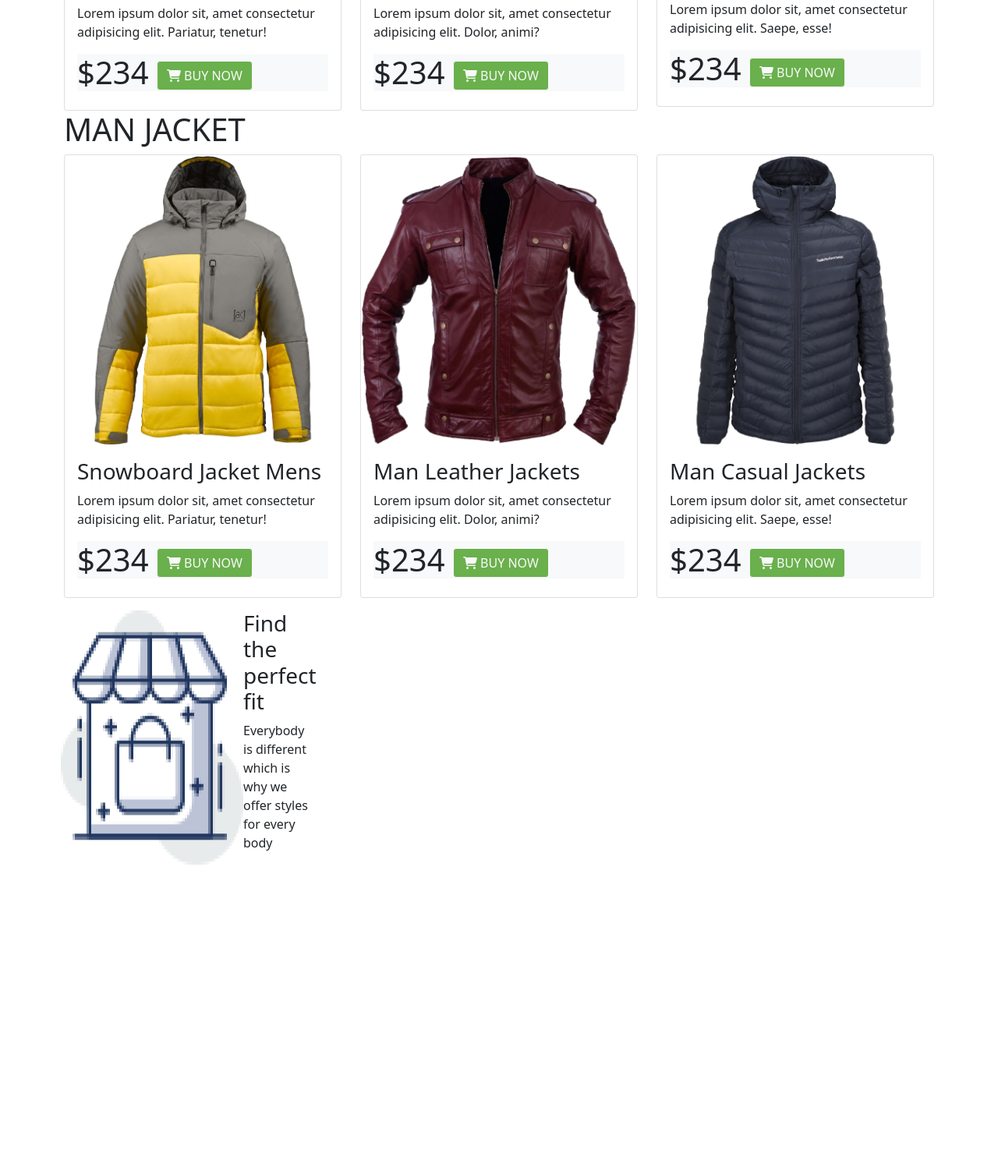
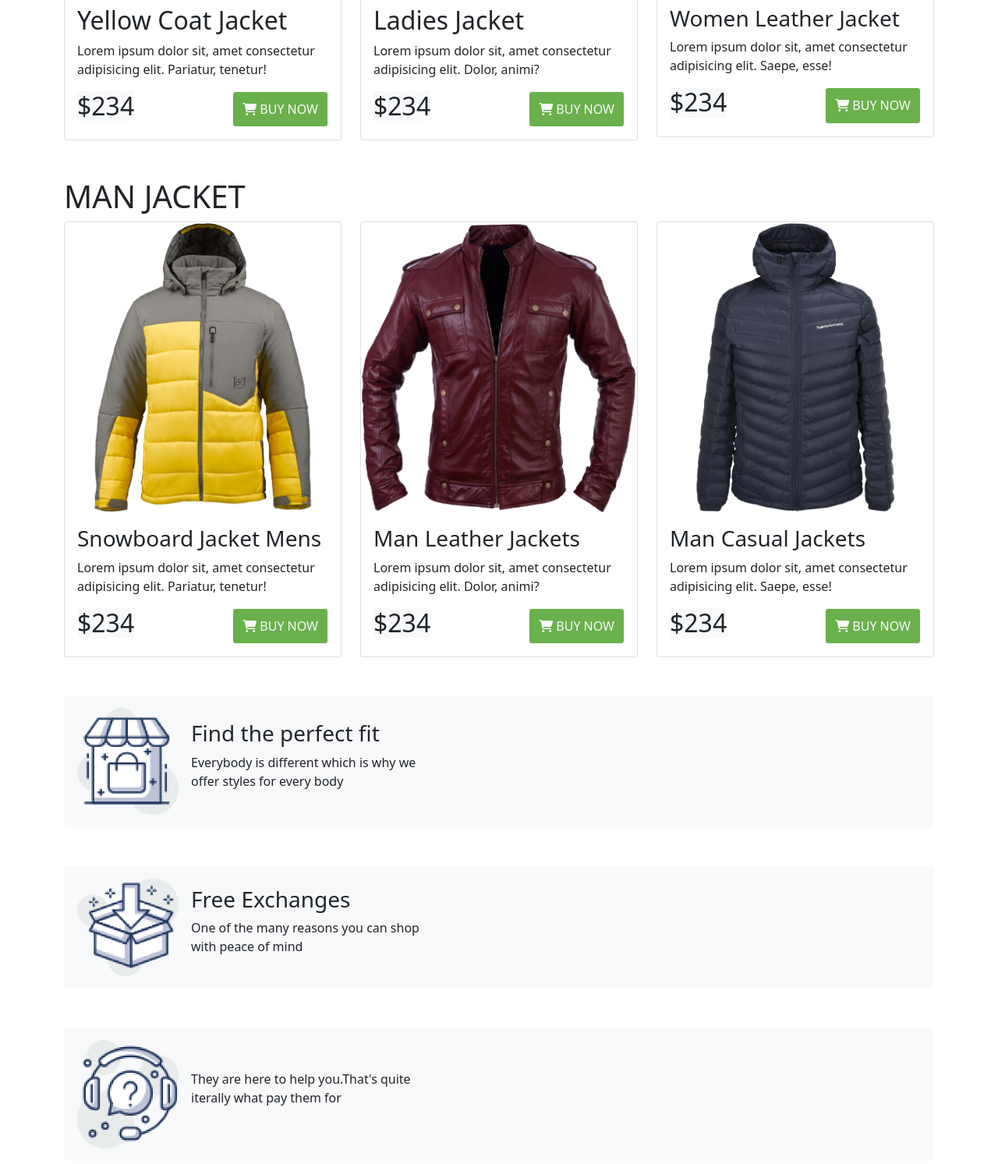
Before and after one commit to Arshadul33/penguin-fasion, a plain HTML site: page index.html in a window 1280 px wide. Shown: the part 1092-2585 px from the top of the page at 78% size. Before the commit the page ends 2201 px from the top, so only its background shows below. Drawn offline with nearby package versions, Linux system fonts and the light colour scheme.

Commit message:
initial commit

```diff
--- a/index.html
+++ b/index.html
@@ -56,7 +56,7 @@
         </div>
     </section>
 
-    <section class="container">
+    <section class="container mt-5">
         <h1>WOMAN JACKET</h1>
         <div class="row row-cols-1 row-cols-md-3 g-4">
             <div class="col">
@@ -65,9 +65,11 @@
                     <div class="card-body">
                         <h2>Yellow Coat Jacket</h2>
                         <p>Lorem ipsum dolor sit, amet consectetur adipisicing elit. Pariatur, tenetur!</p>
-                        <h1 class="bg-light" style="background-color:#f0932b;">$234 <button type="button"
-                                class="btn btn-outline-light" style="background-color:#6ab04c;"><i
-                                    class="fas fa-shopping-cart"></i> BUY NOW</button></h1>
+                        <div class="d-flex justify-content-between">
+                            <h2 class="bg-light" style=>$234</h2>
+                            <button type="button" class="btn btn-outline-light" style="background-color:#6ab04c;"><i
+                                    class="fas fa-shopping-cart"></i> BUY NOW</button>
+                        </div>
 
                     </div>
                 </div>
@@ -78,21 +80,25 @@
                     <div class="card-body">
                         <h2>Ladies Jacket</h2>
                         <p>Lorem ipsum dolor sit, amet consectetur adipisicing elit. Dolor, animi?</p>
-                        <h1 class="bg-light" style="background-color:#f0932b;">$234 <button type="button"
-                                class="btn btn-outline-light" style="background-color:#6ab04c;"><i
-                                    class="fas fa-shopping-cart"></i> BUY NOW</button></h1>
+                        <div class="d-flex justify-content-between">
+                            <h2 class="bg-light" style=>$234</h2>
+                            <button type="button" class="btn btn-outline-light" style="background-color:#6ab04c;"><i
+                                    class="fas fa-shopping-cart"></i> BUY NOW</button>
+                        </div>
                     </div>
                 </div>
             </div>
             <div class="col">
                 <div class="card">
                     <img src="images/jacket-3.png" class="card-img-top" alt="...">
-                    <div class="card-body">
+                    <div class="card-body justify-content-between">
                         <h3>Women Leather Jacket</h3>
                         <p>Lorem ipsum dolor sit, amet consectetur adipisicing elit. Saepe, esse!</p>
-                        <h1 class="bg-light" style="background-color:#f0932b;">$234 <button type="button"
-                                class="btn btn-outline-light" style="background-color:#6ab04c;"><i
-                                    class="fas fa-shopping-cart"></i> BUY NOW</button></h1>
+                        <div class="d-flex justify-content-between">
+                            <h2 class="bg-light" style=>$234</h2>
+                            <button type="button" class="btn btn-outline-light" style="background-color:#6ab04c;"><i
+                                    class="fas fa-shopping-cart"></i> BUY NOW</button>
+                        </div>
 
                     </div>
                 </div>
@@ -103,7 +109,7 @@
     </section>
 
 
-    <section class="container">
+    <section class="container mt-5">
         <h1>MAN JACKET</h1>
         <div class="row row-cols-1 row-cols-md-3 g-4">
             <div class="col">
@@ -112,9 +118,11 @@
                     <div class="card-body">
                         <h3>Snowboard Jacket Mens</h3>
                         <p>Lorem ipsum dolor sit, amet consectetur adipisicing elit. Pariatur, tenetur!</p>
-                        <h1 class="bg-light" style="background-color:#f0932b;">$234 <button type="button"
-                                class="btn btn-outline-light" style="background-color:#6ab04c;"><i
-                                    class="fas fa-shopping-cart"></i> BUY NOW</button></h1>
+                        <div class="d-flex justify-content-between">
+                            <h2 class="bg-light" style=>$234</h2>
+                            <button type="button" class="btn btn-outline-light" style="background-color:#6ab04c;"><i
+                                    class="fas fa-shopping-cart"></i> BUY NOW</button>
+                        </div>
 
                     </div>
                 </div>
@@ -125,9 +133,11 @@
                     <div class="card-body">
                         <h3>Man Leather Jackets</h3>
                         <p>Lorem ipsum dolor sit, amet consectetur adipisicing elit. Dolor, animi?</p>
-                        <h1 class="bg-light" style="background-color:#f0932b;">$234 <button type="button"
-                                class="btn btn-outline-light" style="background-color:#6ab04c;"><i
-                                    class="fas fa-shopping-cart"></i> BUY NOW</button></h1>
+                        <div class="d-flex justify-content-between">
+                            <h2 class="bg-light" style=>$234</h2>
+                            <button type="button" class="btn btn-outline-light" style="background-color:#6ab04c;"><i
+                                    class="fas fa-shopping-cart"></i> BUY NOW</button>
+                        </div>
                     </div>
                 </div>
             </div>
@@ -137,9 +147,11 @@
                     <div class="card-body">
                         <h3>Man Casual Jackets</h3>
                         <p>Lorem ipsum dolor sit, amet consectetur adipisicing elit. Saepe, esse!</p>
-                        <h1 class="bg-light" style="background-color:#f0932b;">$234 <button type="button"
-                                class="btn btn-outline-light" style="background-color:#6ab04c;"><i
-                                    class="fas fa-shopping-cart"></i> BUY NOW</button></h1>
+                        <div class="d-flex justify-content-between">
+                            <h2 class="bg-light" style=>$234</h2>
+                            <button type="button" class="btn btn-outline-light" style="background-color:#6ab04c;"><i
+                                    class="fas fa-shopping-cart"></i> BUY NOW</button>
+                        </div>
 
                     </div>
                 </div>
@@ -148,89 +160,49 @@
         </div>
     </section>
     </section>
-    <section class="container">
-        <div class="row">
-            <div class="col-lg-2 d-flex g-lg-3">
-                <img src="images/house.png" alt="">
-                <div>
+
+
+
+
+    <section class="container mt-5">
+        <div class="">
+            <div class="d-flex align-items-center gy-5 border border-white shadow-none p-3 mb-5 bg-light rounded">
+                <div class="flex-shrink-0">
+                    <img src="images/house.png" alt="..." width="130px">
+                </div>
+                <div class="flex-grow-1 ms-3">
                     <h3>Find the perfect fit</h3>
                     <p>Everybody is different which is why we<br>offer styles for every body</p>
                 </div>
-
-                <!-- </div>
-            <div class="col-lg-2 ">
-                <img src="images/box.png" alt="">
-                <div>
+            </div>
+            <div class="d-flex align-items-center gy-5 border border-white shadow-none p-3 mb-5 bg-light rounded">
+                <div class="flex-shrink-0">
+                    <img src="images/box.png" alt="..." width="130px">
+                </div>
+                <div class="flex-grow-1 ms-3">
                     <h3>Free Exchanges</h3>
                     <p>One of the many reasons you can shop<br>with peace of mind</p>
                 </div>
+            </div>
+            <div class="d-flex align-items-center gy-5 border border-white shadow-none p-3 mb-5 bg-light rounded">
+                <div class="flex-shrink-0">
+                    <img src="images/question.png" alt="..." width="130px">
+                </div>
+                <div class="flex-grow-1 ms-3">
+                    <p>They are here to help you.That's quite<br>iterally what pay them for</p>
+                </div>
+            </div>
+            <div class="d-flex justify-content-lg-end mb-5">
+                <img src="images/shopping.png" alt="" width="700px">
+            </div>
+        </div>
 
-            </div>
-            <div class="col-lg-2 ">
-                <img src="images/question.png" alt="">
-                <div>
-                    <h3>Contact Our Seller</h3>
-                    <p>They are here to help you.That's quite<br>iterally what pay them for</p>
-                </div> -->
 
-                <!-- </div>
-            <div class="col-lg-6">
-                <img src="images/shopping.png" alt="">
-
-            </div> -->
-            </div>
     </section>
 
-    <!-- <section class="container">
-        <div class="col-lg-6">
-            <div class="card mb-3" style="max-width: 540px;">
-                <div class="row g-0">
-                    <div class="col-md-4">
-                        <img src="images/house.png" class="img-fluid rounded-start" alt="...">
-                    </div>
-                    <div class="col-md-8">
-                        <div class="card-body">
-                            <h3>Find the perfect fit </h3>
-                            <p>Everybody is different which is why we<br>offer styles for every body</p>
 
-                        </div>
-                    </div>
-                </div>
-            </div>
-            <div class="card mb-3" style="max-width: 540px;">
-                <div class="row g-0">
-                    <div class="col-md-4">
-                        <img src="images/box.png" class="img-fluid rounded-start" alt="...">
-                    </div>
-                    <div class="col-md-8">
-                        <div class="card-body">
-                            <h3>Free Exchanges</h3>
-                            <p>One of the many reasons you can shop<br>with peace of mind</p>
-                        </div>
-                    </div>
-                </div>
-            </div>
-            <div class="card mb-3" style="max-width: 540px;">
-                <div class="row g-0">
-                    <div class="col-md-4">
-                        <img src="images/question.png" class="img-fluid rounded-start" alt="...">
-                    </div>
-                    <div class="col-md-8">
-                        <div class="card-body">
-                            <h3>Contact Our Seller</h3>
-                            <p>They are here to help you.That's quite<br>iterally what pay them for</p>
 
-                        </div>
-                    </div>
-                </div>
-            </div>
-        </div>
-        <div class="col-lg-6">
-            <img src="images/shopping.png" alt="">
 
-        </div>
-
-    </section> -->
 
 
 
```
